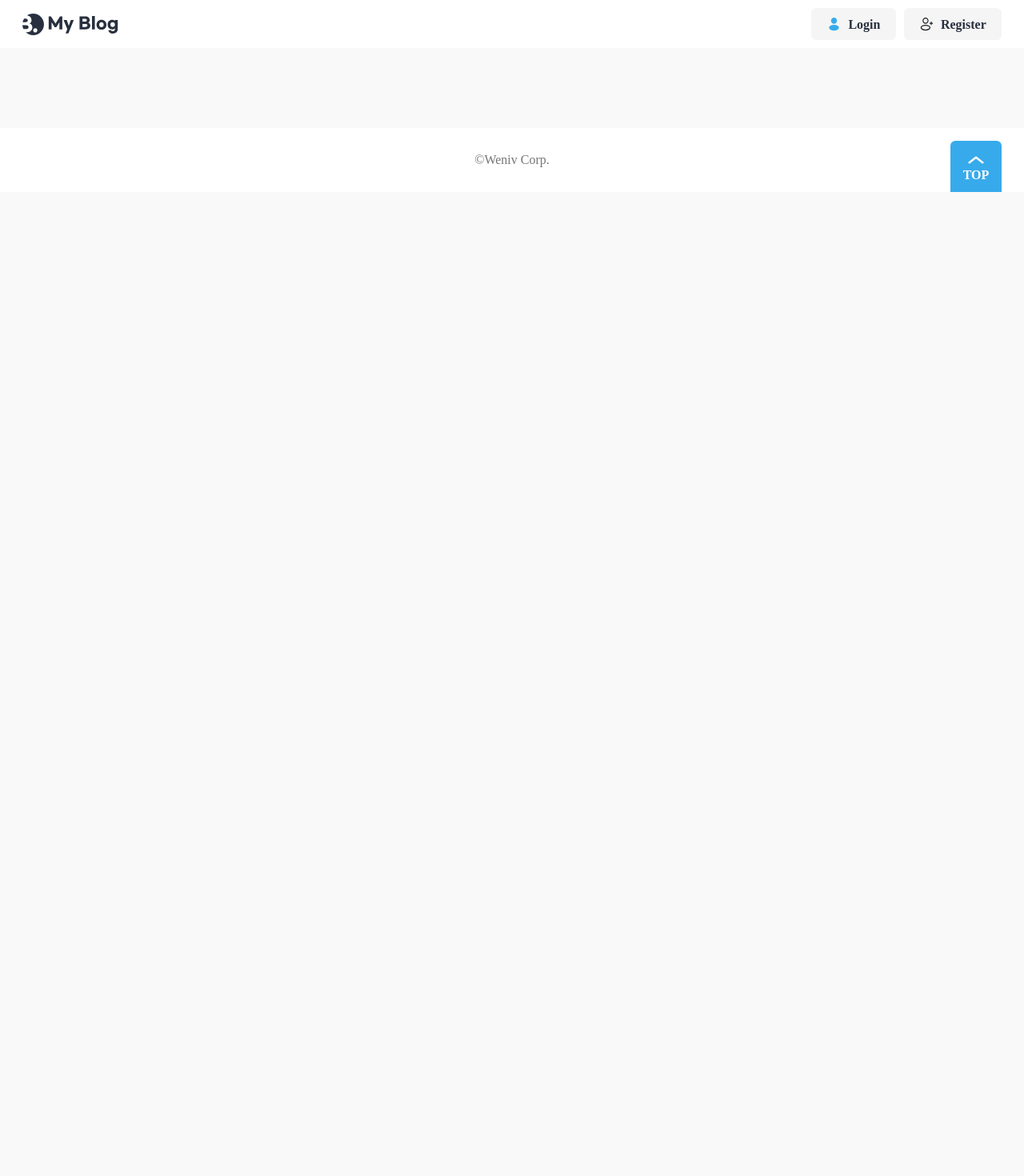
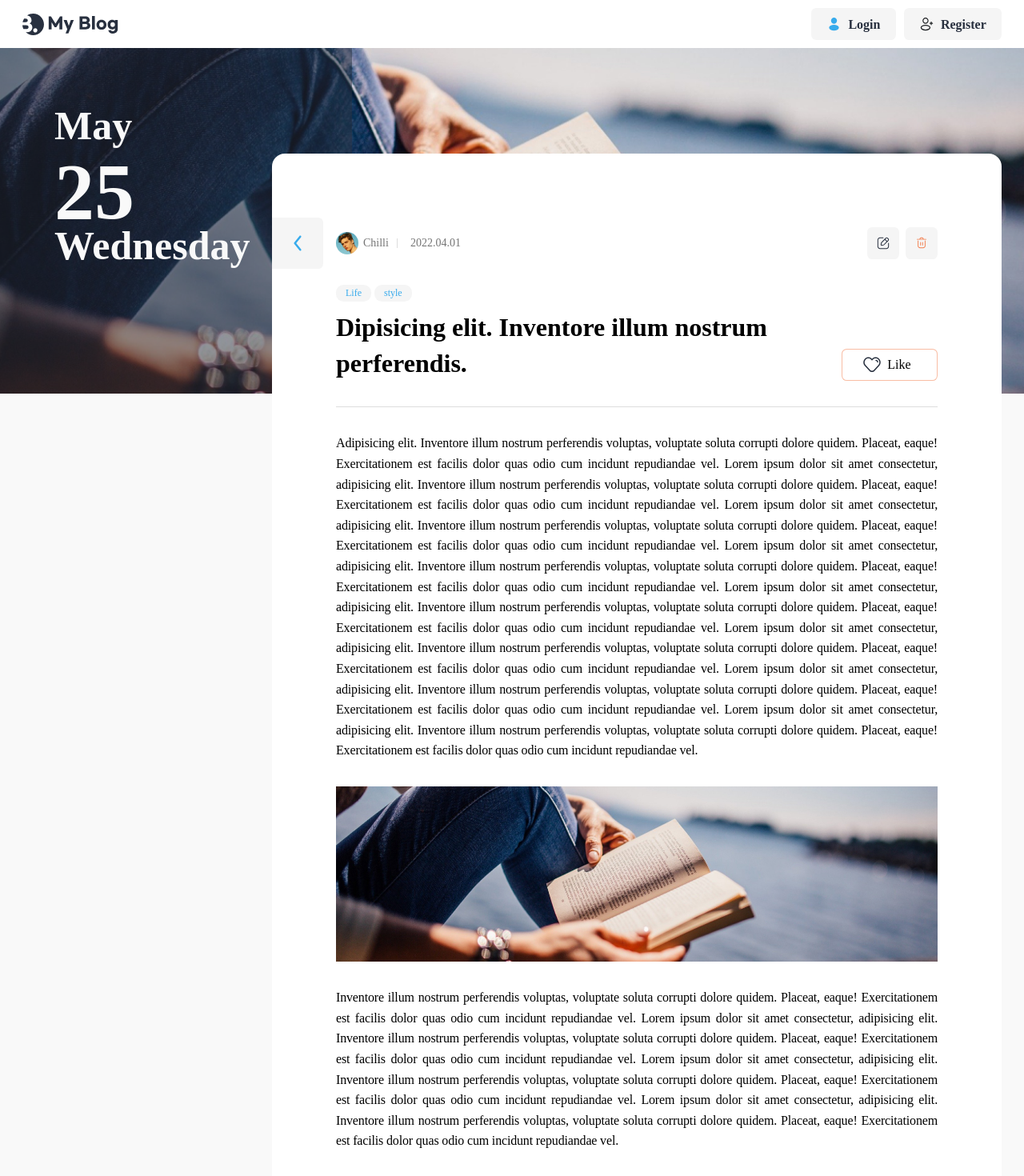
Before and after one commit to waterbinnn/react-blog, a React (Create React App) app: page /post/1 in a window 1280 px wide. Shown: the top 1470 px of the page at 80% size. Before the commit the page ends 800 px from the top, so only its background shows below. Built offline with nearby package versions, Linux system fonts and the light colour scheme; a web font is replaced by a local one.

Commit message:
포스터별 데이터 전달

```diff
--- a/src/App.jsx
+++ b/src/App.jsx
@@ -16,7 +16,7 @@ function App() {
       <Header profileImg={data.users[0].profileImg} />
       <Routes>
         <Route path="/react-blog" element={<MainPage data={data} />} />
-        <Route path="/post-view" element={<PostView data={data} />} />
+        <Route path="/post/:id" element={<PostView data={data} />} />
       </Routes>
       <Footer />
     </BrowserRouter>
--- a/src/components/Banner/PostBanner.jsx
+++ b/src/components/Banner/PostBanner.jsx
@@ -1,11 +1,16 @@
 import "./banner.css";
+import "../../database/data.json";
+import { useParams } from "react-router";
 
-export default function PostBanner() {
+export default function PostBanner({ data }) {
+  const { id } = useParams();
+  const post = data.posts.find((x) => x.id == id);
+  const backgroundImage = post.mainBg;
   return (
     <div
       className="banner"
       style={{
-        backgroundImage: `url(${process.env.PUBLIC_URL}/images/post-background6.jpg)`,
+        backgroundImage: `url(${process.env.PUBLIC_URL + backgroundImage})`,
       }}
     >
       <div className="max-width">
--- a/src/components/Main/Main.jsx
+++ b/src/components/Main/Main.jsx
@@ -5,10 +5,10 @@ import "./post.css";
 import "./main.css";
 import "./posts.css";
 
-const Main = ({ data }) => {
+const Main = ({ data}) => {
   return (
     <main>
-      <Posts data={data} posts={data.posts} />
+      <Posts data={data}  posts={data.posts} />
     </main>
   );
 };
--- a/src/components/Main/Post.jsx
+++ b/src/components/Main/Post.jsx
@@ -6,6 +6,7 @@ import "./category.css";
 import "./author.css";
 
 function Post({
+  id,
   thumbnail,
   title,
   category,
@@ -15,7 +16,7 @@ function Post({
   contents,
 }) {
   return (
-    <Link to="/post-view" className="post">
+    <Link to={`/post/${id}`} className="post">
       <article>
         <img src={process.env.PUBLIC_URL + thumbnail} alt="" />
         <div className="contents-wrap">
--- a/src/components/Main/Posts.jsx
+++ b/src/components/Main/Posts.jsx
@@ -14,6 +14,7 @@ function Posts({ data, posts }) {
             return (
               <li key={x.id}>
                 <Post
+                  id={x.id}
                   thumbnail={x.thumbnail}
                   title={x.title}
                   mainBg={x.mainBg}
--- a/src/components/Main/View.jsx
+++ b/src/components/Main/View.jsx
@@ -1,10 +1,31 @@
 import React from "react";
-import { Link } from "react-router-dom";
+import { Link, useParams } from "react-router-dom";
 import LikeBtn from "../buttons/LikeBtn";
 import "../../assets/css/wrapbox.css";
 import "./view.css";
+import data from "../../database/data.json";
 
 function View() {
+  const { id } = useParams();
+  // console.log("id : ", id);
+
+  const posts = data.posts;
+  // console.log(posts);
+
+  const post = posts.find((x) => x.id == id);
+  // console.log("post : ", post);
+
+  const { contents } = post;
+  // console.log(contents);
+
+  const List = contents.filter((item) => item.type === "p");
+  const Img = contents.filter((item) => item.type === "img");
+
+  // console.log("Img : ", Img);
+
+  const Src = Img[0].src;
+  // console.log("Src : ", Src);
+
   return (
     <>
       <div className="view">
@@ -14,69 +35,28 @@ function View() {
               <dl className="author-wrap">
                 <dt className="a11y-hidden">Author</dt>
                 <dd className="author">
-                  <img
-                    src={`${process.env.PUBLIC_URL}/images/profile.jpg`}
-                    alt=""
-                  />{" "}
+                  <img src={process.env.PUBLIC_URL + post.profileImg} alt="" />{" "}
                   Chilli
                 </dd>
                 <dt className="a11y-hidden">Created</dt>
-                <dd className="created">2022.05.25</dd>
+                <dd className="created">{post.created}</dd>
               </dl>
 
               <dl className="category">
                 <dt className="a11y-hidden">Category</dt>
-                <dd>Life</dd>
-                <dd>Style</dd>
+                {post.category.map((x, i) => (
+                  <dd key={i}>{x}</dd>
+                ))}
               </dl>
               <div className="title-wrap">
-                <h2>
-                  Lorem, ipsum dolor sit amet consectetur adipisicing elit.
-                </h2>
+                <h2>{post.title}</h2>
                 <LikeBtn />
               </div>
               <hr />
               <div className="view-contents">
-                <p>
-                  Lorem ipsum dolor sit amet consectetur, adipisicing elit.
-                  Inventore illum nostrum perferendis voluptas, voluptate soluta
-                  corrupti dolore quidem. Placeat, eaque! Exercitationem est
-                  facilis dolor quas odio cum incidunt repudiandae vel. Lorem
-                  ipsum dolor sit amet consectetur, adipisicing elit. Inventore
-                  illum nostrum perferendis voluptas, voluptate soluta corrupti
-                  dolore quidem. Placeat, eaque! Exercitationem est facilis
-                  dolor quas odio cum incidunt repudiandae vel. Lorem ipsum
-                  dolor sit amet consectetur, adipisicing elit. Inventore illum
-                  nostrum perferendis voluptas, voluptate soluta corrupti dolore
-                  quidem. Placeat, eaque! Exercitationem est facilis dolor quas
-                  odio cum incidunt repudiandae vel. Lorem ipsum dolor sit amet
-                  consectetur, adipisicing elit. Inventore illum nostrum
-                  perferendis voluptas, voluptate soluta corrupti dolore quidem.
-                  Placeat, eaque! Exercitationem est facilis dolor quas odio cum
-                  incidunt repudiandae vel.
-                </p>
-                <img
-                  src={`${process.env.PUBLIC_URL}/images/post-background6.jpg`}
-                  alt=""
-                />
-                <p>
-                  Lorem ipsum dolor sit amet consectetur, adipisicing elit.
-                  Inventore illum nostrum perferendis voluptas, voluptate soluta
-                  corrupti dolore quidem. Placeat, eaque! Exercitationem est
-                  facilis dolor quas odio cum incidunt repudiandae vel. Lorem
-                  ipsum dolor sit amet consectetur, adipisicing elit. Inventore
-                  illum nostrum perferendis voluptas, voluptate soluta corrupti
-                  dolore quidem. Placeat, eaque! Exercitationem est facilis
-                  dolor quas odio cum incidunt repudiandae vel. Lorem ipsum
-                  dolor sit amet consectetur, adipisicing elit. Inventore illum
-                  nostrum perferendis voluptas, voluptate soluta corrupti dolore
-                  quidem. Placeat, eaque! Exercitationem est facilis dolor quas
-                  odio cum incidunt repudiandae vel. Lorem ipsum dolor sit amet
-                  consectetur, adipisicing elit. Inventore illum nostrum
-                  perferendis voluptas, voluptate soluta corrupti dolore quidem.
-                  Placeat, eaque! Exercitationem est facilis dolor quas odio cum
-                  incidunt repudiandae vel.
-                </p>
+                <p>{List[0].text}</p>
+                <img src={process.env.PUBLIC_URL + Src} alt="" />
+                <p>{List[1].text}</p>
               </div>
               <div className="btn-group">
                 <a href="#" className="btn-modify">
--- a/src/components/pages/PostView.js
+++ b/src/components/pages/PostView.js
@@ -1,11 +1,12 @@
 import React from "react";
 import PostBanner from "../Banner/PostBanner";
 import View from "../Main/View";
+import data from "../../database/data.json";
 
 function PostView() {
   return (
     <>
-      <PostBanner />
+      <PostBanner data={data} />
       <View />
     </>
   );
```
Also changed, not shown: src/components/Main/about.css (line endings or trailing spaces).
